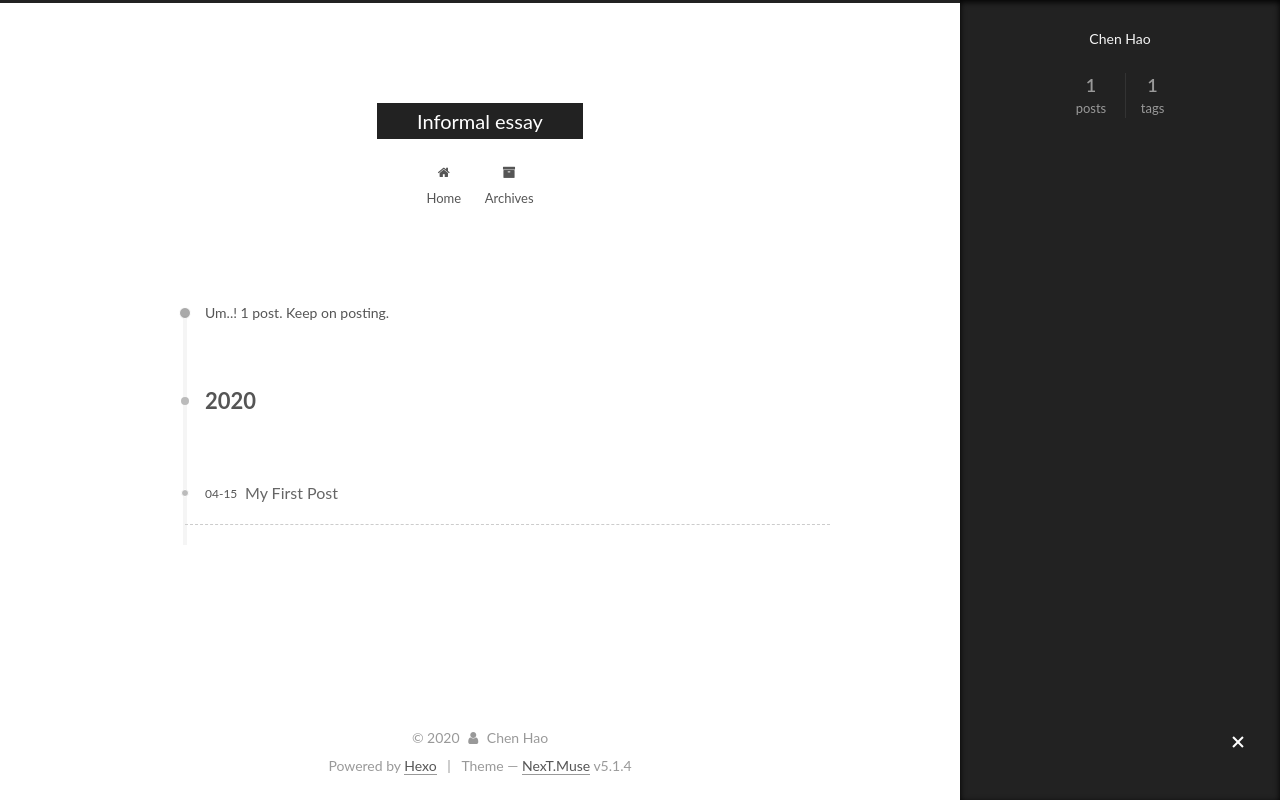
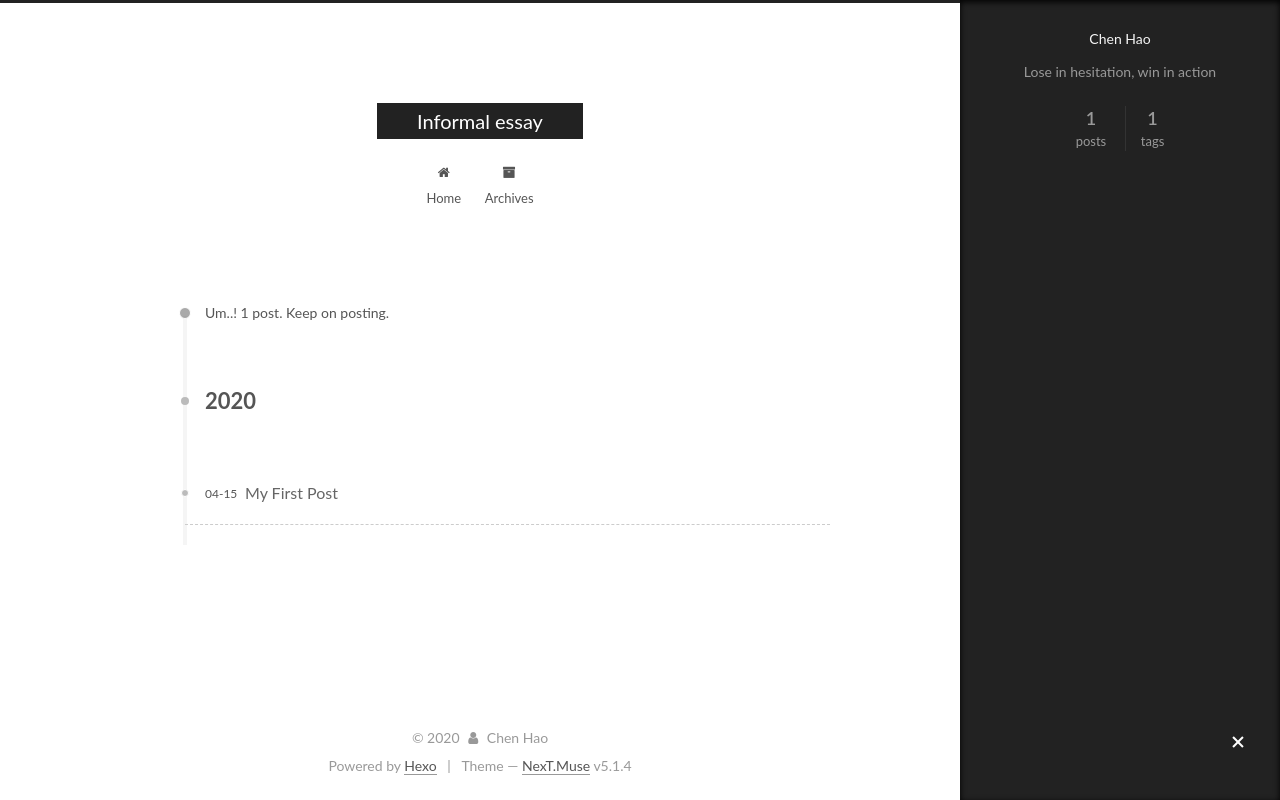
Before and after one commit to ccchff/ccchff.github.io, a plain HTML site: page archives/2020/04/index.html in a window 1280 px wide. Both pictures are taken after a click on the element 1238 px from the left and 743 px from the top of the page. Drawn offline with Linux system fonts and the light colour scheme.

Commit message:
Site updated: 2020-04-15 18:13:16

```diff
--- a/archives/2020/04/index.html
+++ b/archives/2020/04/index.html
@@ -79,10 +79,12 @@
 
 
 
+<meta name="description" content="Lose in hesitation, win in action">
 <meta property="og:type" content="website">
 <meta property="og:title" content="Informal essay">
 <meta property="og:url" content="https://ccchff.github.io/archives/2020/04/index.html">
 <meta property="og:site_name" content="Informal essay">
+<meta property="og:description" content="Lose in hesitation, win in action">
 <meta property="og:locale" content="en_US">
 <meta property="article:author" content="Chen Hao">
 <meta name="twitter:card" content="summary">
@@ -315,7 +317,7 @@
           <div class="site-author motion-element" itemprop="author" itemscope itemtype="http://schema.org/Person">
 
               <p class="site-author-name" itemprop="name">Chen Hao</p>
-              <p class="site-description motion-element" itemprop="description"></p>
+              <p class="site-description motion-element" itemprop="description">Lose in hesitation, win in action</p>
           </div>
 
           <nav class="site-state motion-element">
```
Also changed, not shown: 2020/04/15/My-First-Post/index.html (+1 -1 lines), archives/2020/index.html (+3 -1 lines), archives/index.html (+3 -1 lines), hello-world.html (+1 -1 lines), index.html (+3 -1 lines), tags/testttttt/index.html (+3 -1 lines).
